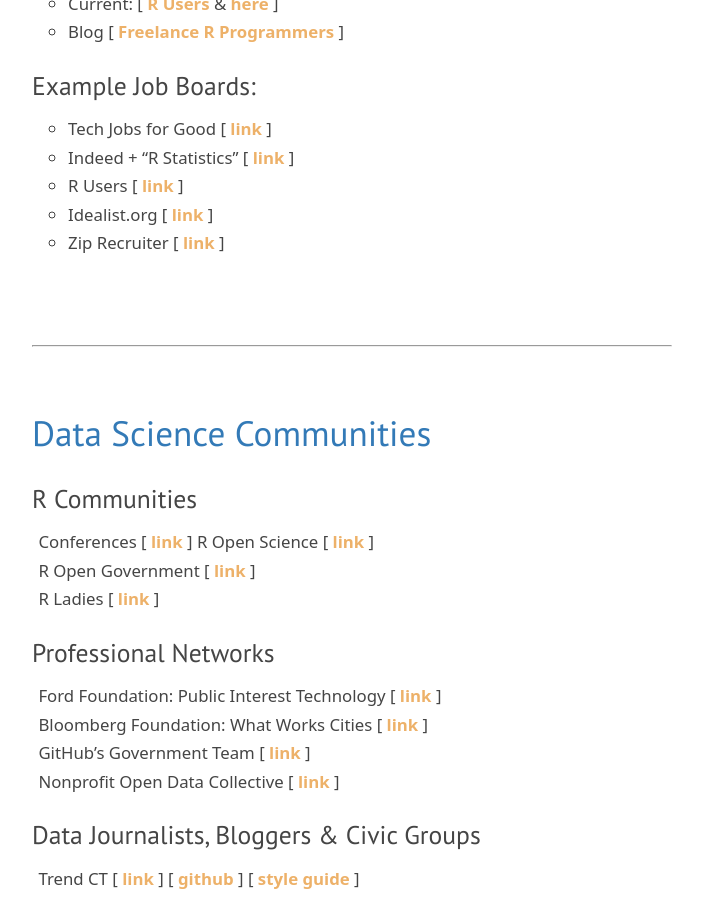
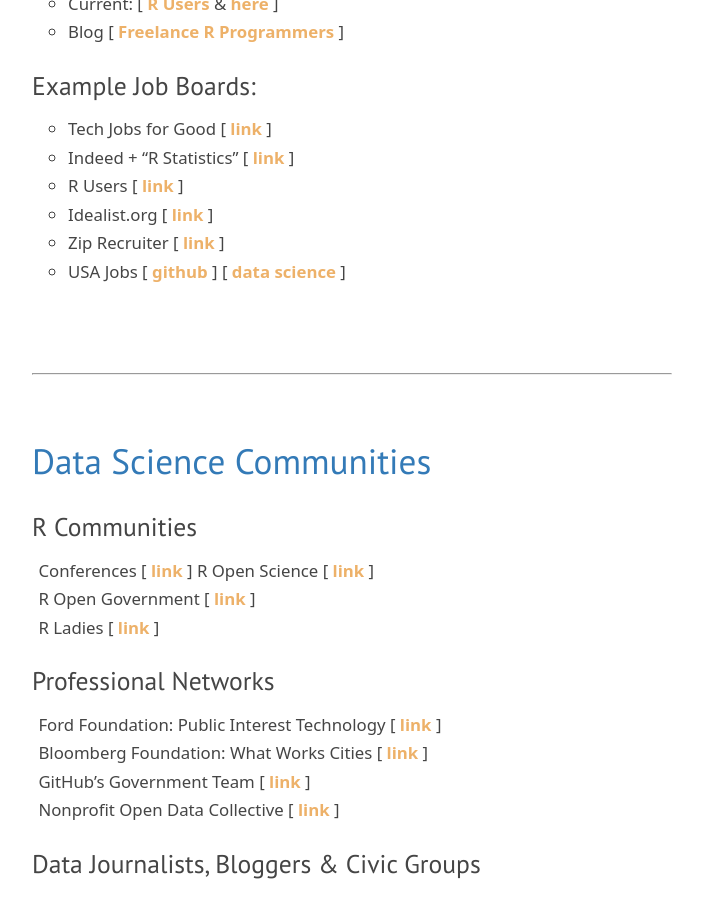
Before and after one commit to DS4PS/ds4ps.github.io, a Jekyll site: the page built from careers.md, in a window 1280 px wide and 900 px high, scrolled down 3090 px. Shown: the whole window, without its empty margins (288-991 px from the left). Built offline with Jekyll 4.4.1, drawn with Linux system fonts in a browser that asks for light colours; nearby versions of some CDN libraries; library files that are not in the unit come from our copies.

Commit message:
Update careers.md

```diff
--- a/careers.md
+++ b/careers.md
@@ -97,6 +97,8 @@
 * R Users [ [link](https://www.r-users.com/) ]
 * Idealist.org [ [link](https://www.idealist.org/en/) ]
 * Zip Recruiter [ [link](https://www.ziprecruiter.com/Jobs/R-Programmer) ]
+* USA Jobs [ [github](https://github.com/usajobs) ] [ [data science](https://usajobs.github.io/microsite-data-science/) ]
+
 
 <br>
 <br>
```
